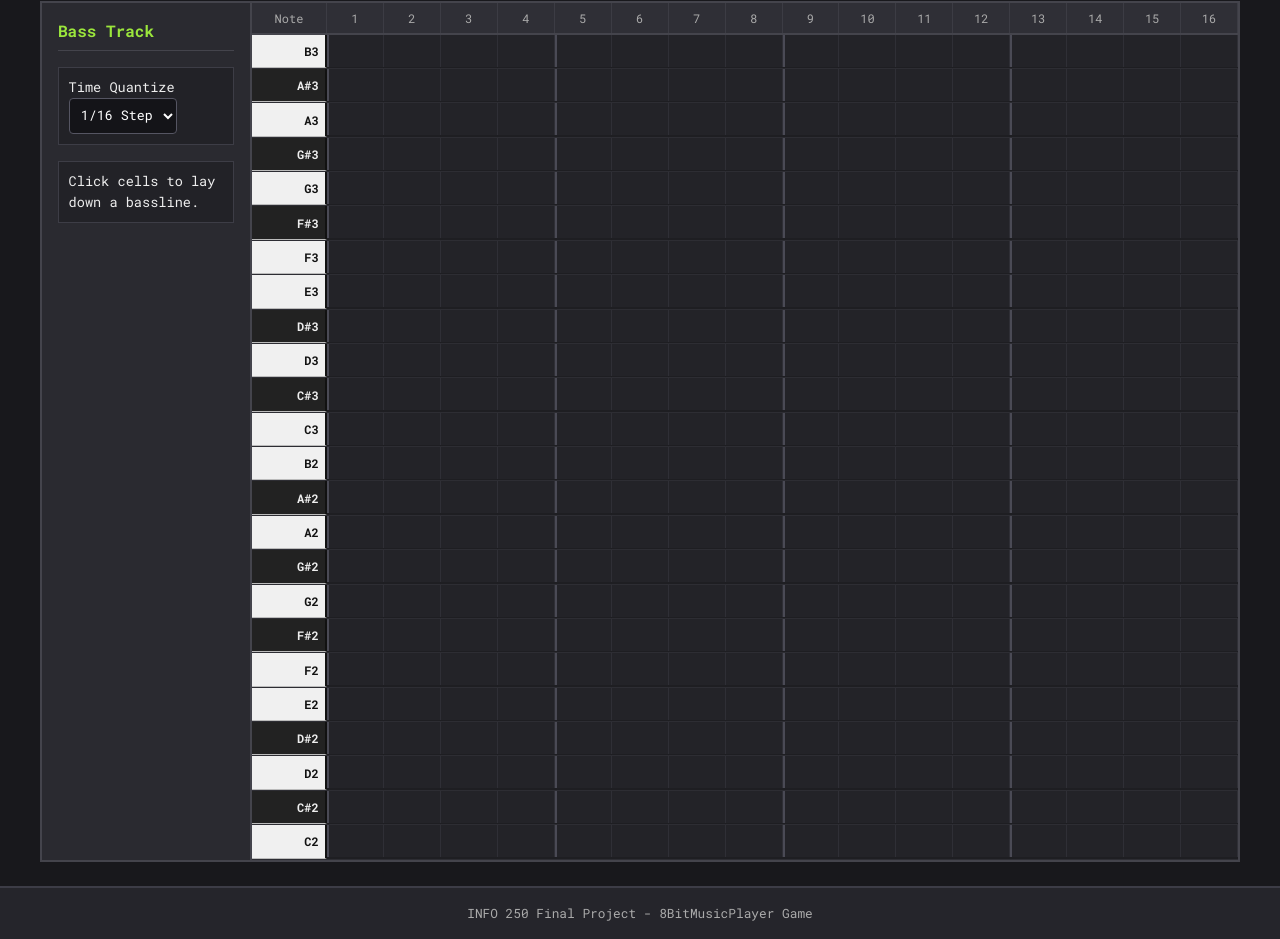
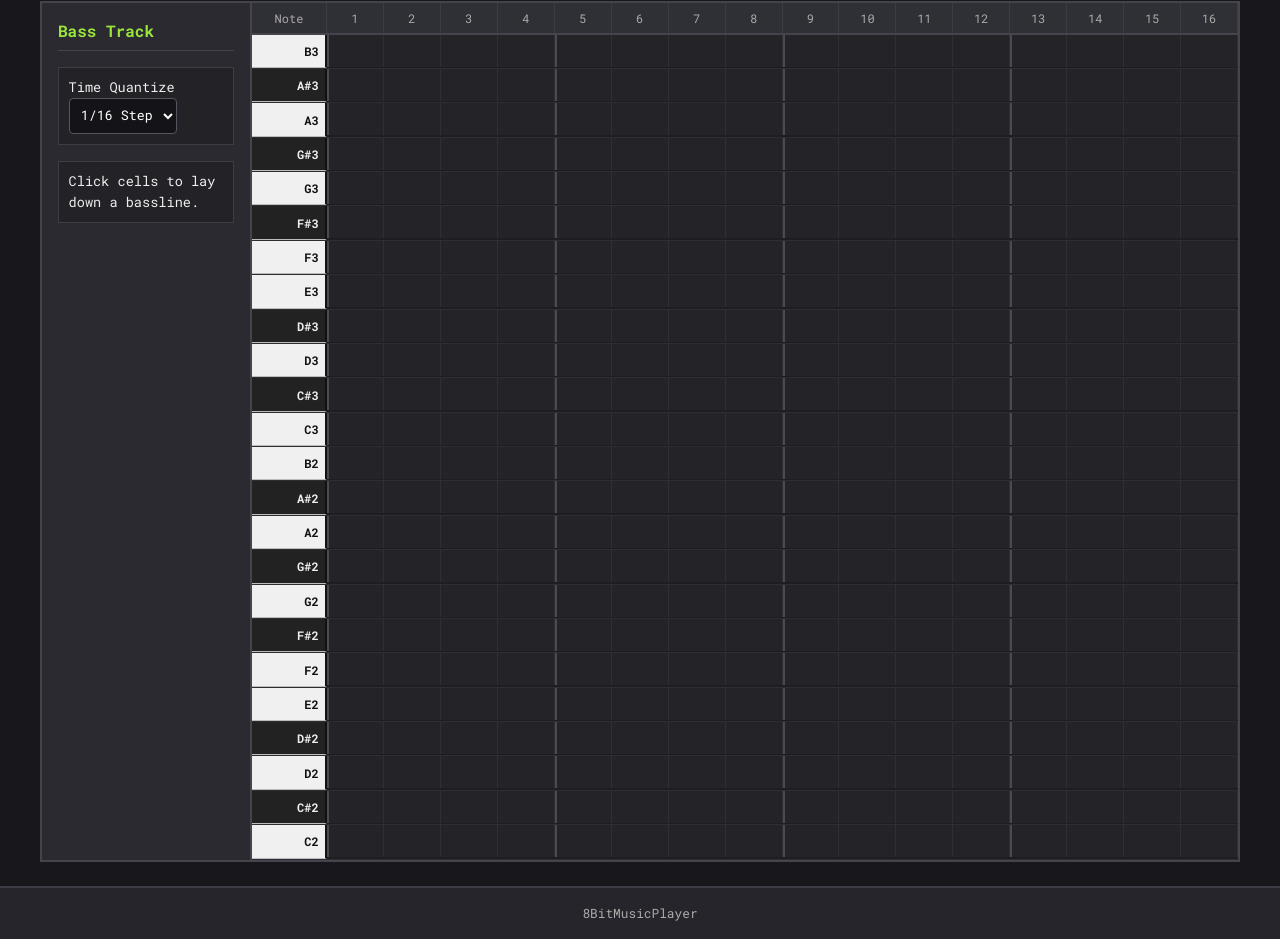
Before and after one commit to engchhenghai/8-bit-music-player, a plain HTML site: page bass.html in a window 1280 px wide. Shown: the part 164-1103 px from the top of the page. Drawn offline with Linux system fonts and the light colour scheme.

Commit message:
Update bass.html

```diff
--- a/bass.html
+++ b/bass.html
@@ -67,7 +67,7 @@
   </main>
 
   <footer>
-    <p>INFO 250 Final Project - 8BitMusicPlayer Game</p>
+    <p>8BitMusicPlayer</p>
   </footer>
 
   <script src="js/script.js"></script>
```
